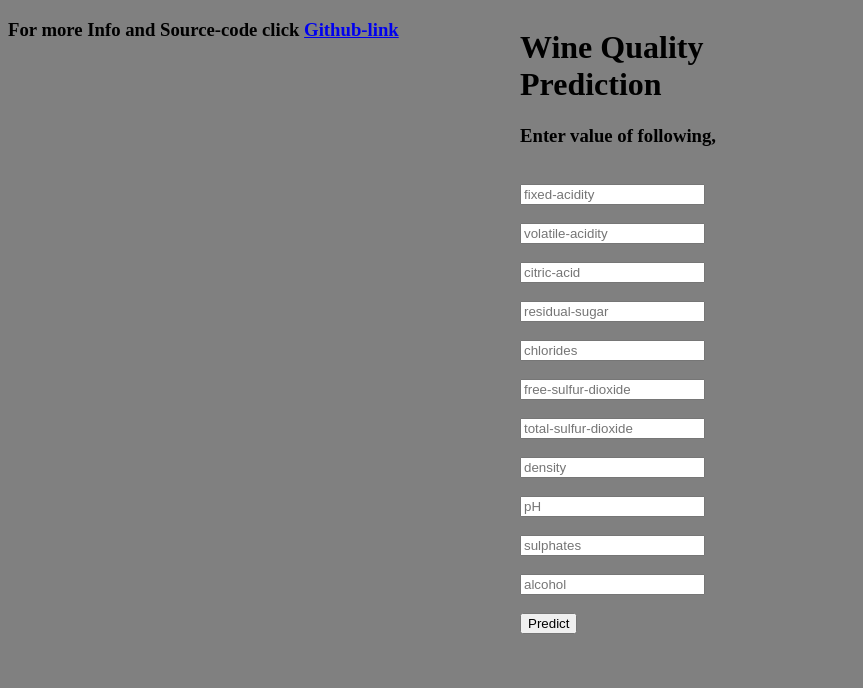
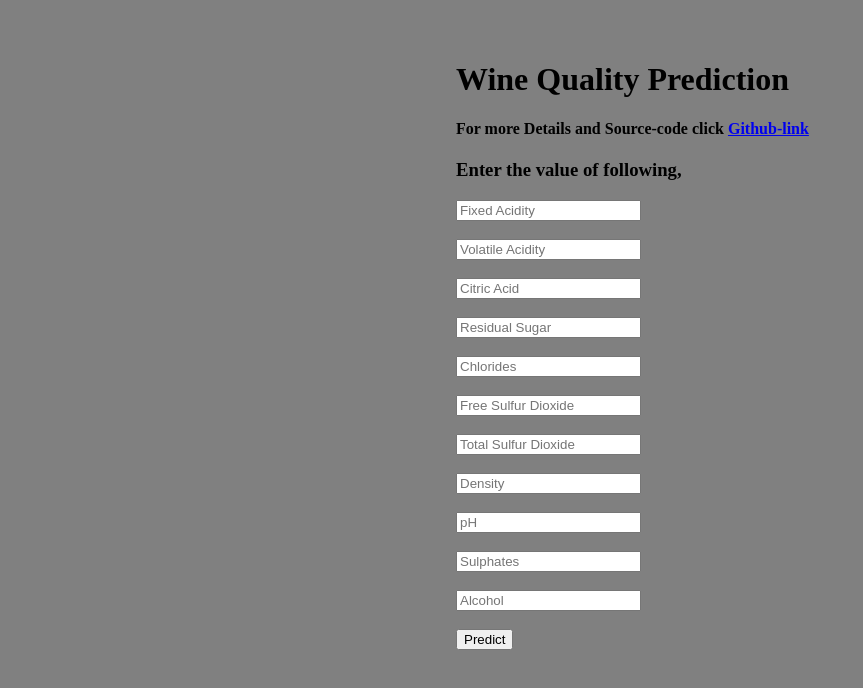
Before and after one commit to vishalkadu/Wine-Quality-Prediction, a Flask app: page / in a window 1280 px wide. Shown: the top 688 px of the page, without its empty margins (0-863 px from the left). Run offline with Flask 2, Linux system fonts and the light colour scheme; parts of the project's set-up code (start-up, migrations or seed data) failed here and were passed over.

Commit message:
Update index.html

```diff
--- a/templates/index.html
+++ b/templates/index.html
@@ -6,24 +6,22 @@
 
 </head>
   <body style="background-color:grey;">
-	  <h3> For more Info and Source-code click <a href="https://github.com/vishalkadu/wine-quality-prediction/">Github-link</a></h2>
-  <div class="login" id ="look">
-	<h1>Wine Quality Prediction</h1>
-
-     <!-- Main Input For Receiving Query to our ML -->
+    <div class="lwq" id ="look">
+    <h1>Wine Quality Prediction</h1>
+    <h4> For more Details and Source-code click <a href="https://github.com/vishalkadu/wine-quality-prediction/">Github-link</a></h4>
     <form action="/predict"method="post">
-    <h3>Enter value of following,</h3><br>
-    <input type="text" name="fixed-acidity" placeholder="fixed-acidity" required="required" /><br><br>
-    <input type="text" name="volatile-acidity" placeholder="volatile-acidity" required="required" /><br><br>
-		<input type="text" name="citric-acid" placeholder="citric-acid" required="required" /><br><br>
-    <input type="text" name="residual-sugar" placeholder="residual-sugar" required="required" /><br><br>
-    <input type="text" name="chlorides" placeholder="chlorides" required="required" /><br><br>
-    <input type="text" name="free-sulfur-dioxide" placeholder="free-sulfur-dioxide" required="required" /><br><br>
-    <input type="text" name="total-sulfur-dioxidee" placeholder="total-sulfur-dioxide" required="required" /><br><br>
-		<input type="text" name="density" placeholder="density" required="required" /><br><br>
+    <h3>Enter the value of following,</h3>
+    <input type="text" name="fixed-acidity" placeholder="Fixed Acidity" required="required" /><br><br>
+    <input type="text" name="volatile-acidity" placeholder="Volatile Acidity" required="required" /><br><br>
+		<input type="text" name="citric-acid" placeholder="Citric Acid" required="required" /><br><br>
+    <input type="text" name="residual-sugar" placeholder="Residual Sugar" required="required" /><br><br>
+    <input type="text" name="chlorides" placeholder="Chlorides" required="required" /><br><br>
+    <input type="text" name="free-sulfur-dioxide" placeholder="Free Sulfur Dioxide" required="required" /><br><br>
+    <input type="text" name="total-sulfur-dioxidee" placeholder="Total Sulfur Dioxide" required="required" /><br><br>
+		<input type="text" name="density" placeholder="Density" required="required" /><br><br>
     <input type="text" name="pH" placeholder="pH" required="required" /><br><br>
-    <input type="text" name="sulphates" placeholder="sulphates" required="required" /><br><br>
-		<input type="text" name="alcohol" placeholder="alcohol" required="required" /><br><br>
+    <input type="text" name="sulphates" placeholder="Sulphates" required="required" /><br><br>
+		<input type="text" name="alcohol" placeholder="Alcohol" required="required" /><br><br>
 
 
    <button type="submit"> Predict</button>
@@ -32,11 +30,11 @@
    <style>
    #look {
     position: absolute;
-    width: 300px;
+    width: 400px;
     height: 500px;
-    z-index: 18;
-    top: 16%;
-    left: 50%;
+    z-index: 22;
+    top: 20%;
+    left: 45%;
     margin: -120px 0 0 -120px;
   }</style>
 
```
